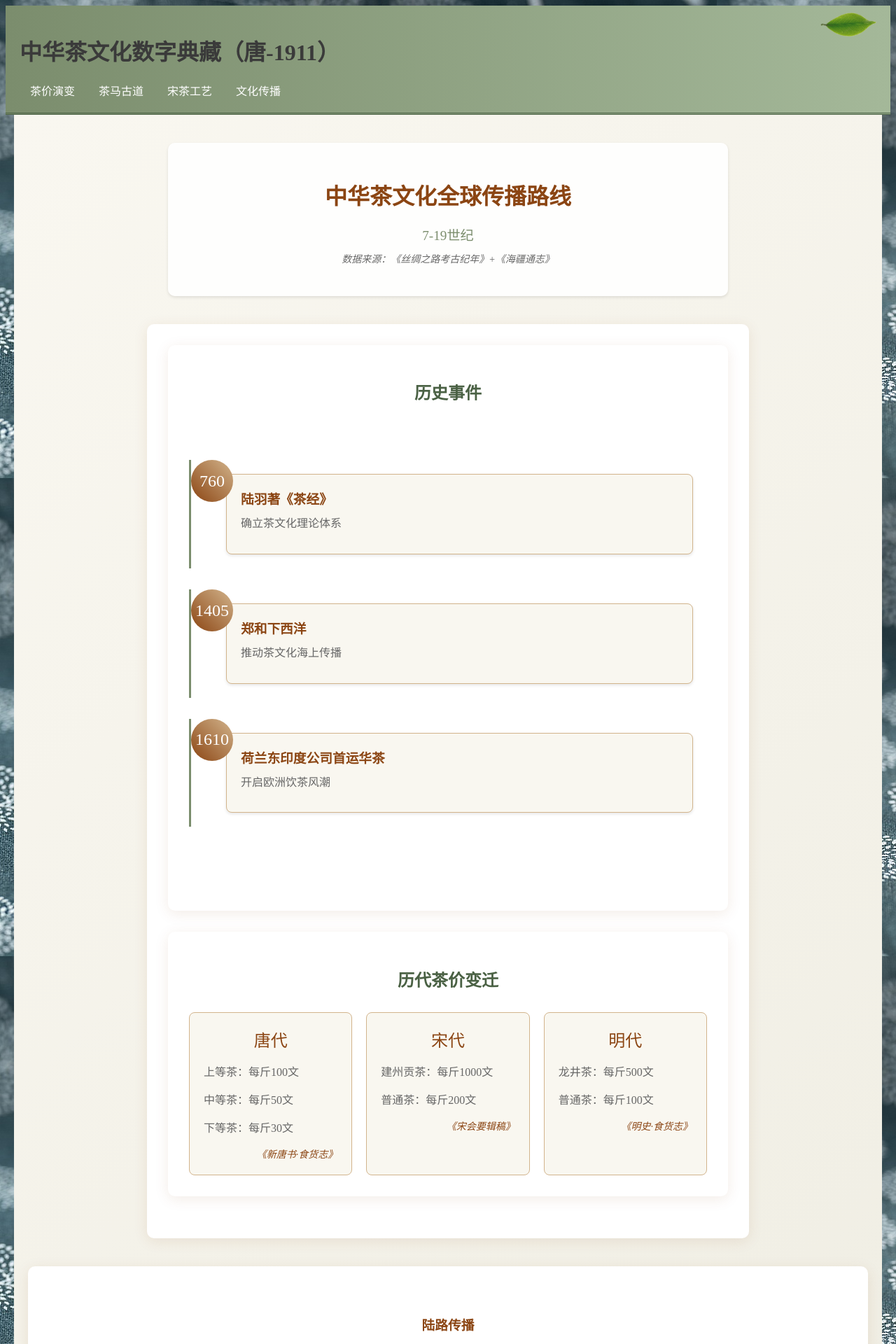
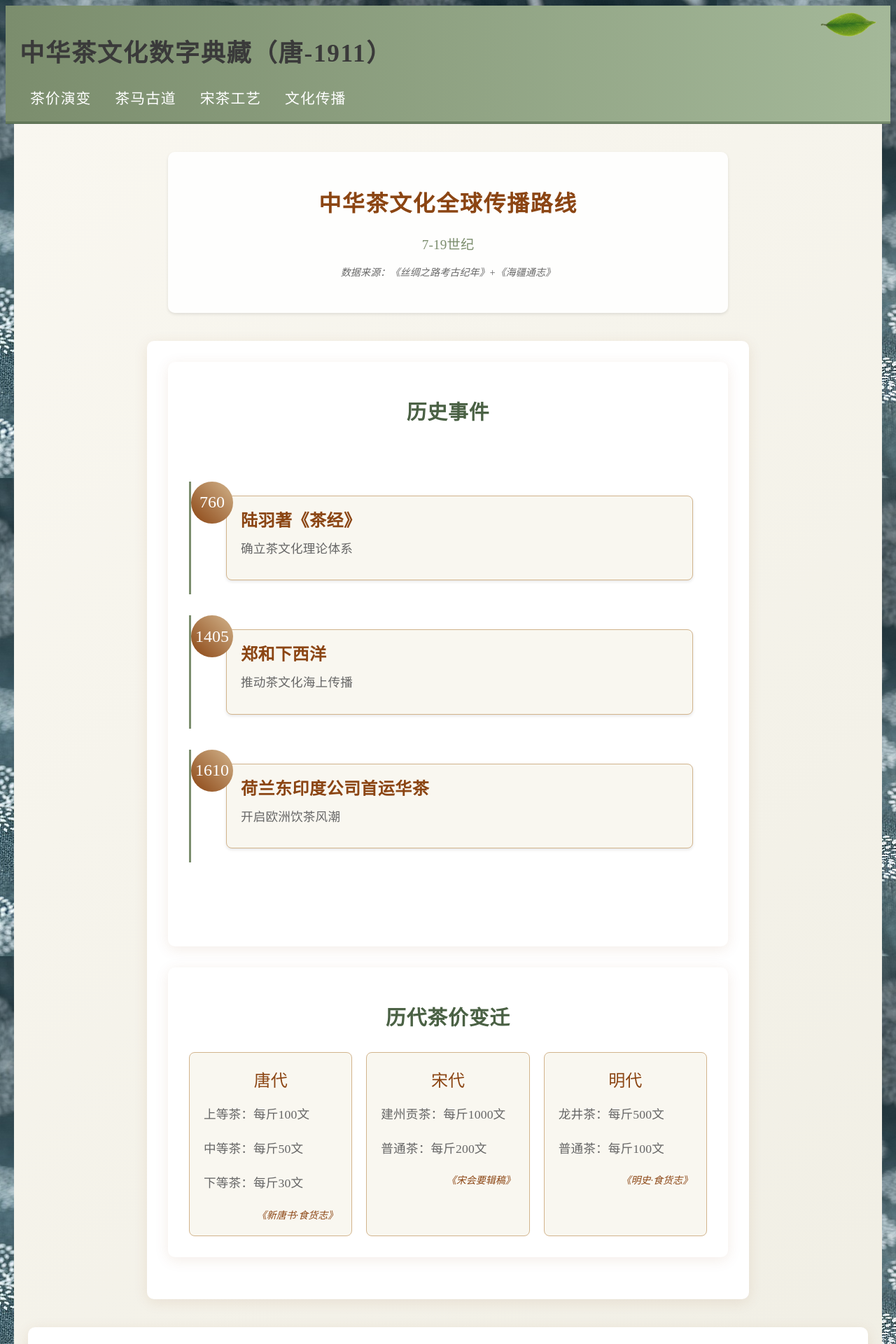
Before and after one commit to lining-lmxc/last, a Flask app: page /culture_spread in a window 1280 px wide. Shown: the top 1920 px of the page at 70% size. Run offline with Flask 3, Linux system fonts and the light colour scheme; some web fonts are replaced.

Commit message:
2025/4/18 更换了字体

```diff
--- a/static/css/song_style.css
+++ b/static/css/song_style.css
@@ -1,6 +1,56 @@
+@font-face {
+    font-family: '衡山毛笔行书';
+    src: url('../fonts/三极行楷简体-粗.ttf') format('truetype');
+    font-weight: normal;
+    font-style: normal;
+}
+
+/* 全局标题和重要元素使用衡山毛笔行书字体 */
+h1, h2, h3, h4, h5, h6,
+.header h1,
+.header nav a,
+.page-header h1,
+.page-header .period,
+.page-header .source,
+.historical-context h2,
+.timeline-content h3 {
+    font-family: '衡山毛笔行书', 'Calligraphy', serif;
+}
+
+/* 针对毛笔字体的特殊调整 */
+h1 {
+    font-size: 2.2em;
+    letter-spacing: 0.05em;
+    line-height: 1.4;
+}
+
+h2 {
+    font-size: 1.8em;
+    letter-spacing: 0.03em;
+    line-height: 1.3;
+}
+
+h3 {
+    font-size: 1.5em;
+    letter-spacing: 0.02em;
+    line-height: 1.3;
+}
+
+.header nav a {
+    font-size: 1.3em;
+    letter-spacing: 0.05em;
+}
+
+/* 正文文字稍微调小，提高可读性 */
+p, li, .timeline-content p, .historical-context p {
+    font-size: 1.1em;
+    line-height: 1.8;
+    letter-spacing: 0.01em;
+}
+
 body {
     background: #f0f0e1 url('../images/tea_pattern.jpg');
-    font-family: 'Calligraphy', serif;
+    font-family: '衡山毛笔行书', 'Calligraphy', serif;
     color: #3a3a3a;
 }
 
@@ -127,7 +177,7 @@ nav a:hover {
     display: flex;
     align-items: center;
     justify-content: center;
-    font-family: 'Calligraphy';
+    font-family: '衡山毛笔行书', 'Calligraphy';
 }
 
 .timeline-content {
@@ -140,6 +190,7 @@ nav a:hover {
 .timeline-content h3 {
     color: #4a6144;
     margin: 0 0 10px 0;
+    font-family: '衡山毛笔行书', 'Calligraphy';
 }
 
 .timeline-content .duration {
@@ -196,7 +247,7 @@ nav a:hover {
     color: #4a6144;
     text-align: center;
     margin-bottom: 30px;
-    font-family: 'Calligraphy';
+    font-family: '衡山毛笔行书', 'Calligraphy';
 }
 
 .timeline {
@@ -222,7 +273,7 @@ nav a:hover {
     display: flex;
     align-items: center;
     justify-content: center;
-    font-family: 'Calligraphy';
+    font-family: '衡山毛笔行书', 'Calligraphy';
 }
 
 .timeline-content {
@@ -235,7 +286,7 @@ nav a:hover {
 .timeline-content h3 {
     color: #4a6144;
     margin: 0 0 10px 0;
-    font-family: 'Calligraphy';
+    font-family: '衡山毛笔行书', 'Calligraphy';
 }
 
 .timeline-content p {
@@ -256,7 +307,7 @@ nav a:hover {
 
 .page-header h1 {
     color: #4a6144;
-    font-family: 'Calligraphy';
+    font-family: '衡山毛笔行书', 'Calligraphy';
     margin-bottom: 10px;
 }
 
--- a/templates/base.html
+++ b/templates/base.html
@@ -3,6 +3,7 @@
 <head>
     <meta charset="UTF-8">
     <title>中华茶文化数字可视化平台</title>
+    <link rel="preload" href="{{ url_for('static', filename='fonts/衡山毛笔行书.ttf') }}" as="font" type="font/ttf" crossorigin>
     <link rel="stylesheet" href="{{ url_for('static', filename='css/song_style.css') }}">
     <script src="{{ url_for('static', filename='js/echarts.min.js') }}"></script>
     <script src="https://cdn.jsdelivr.net/npm/echarts@5.4.3/map/js/world.js"></script>
```
Also changed, not shown: static/fonts/calligraphy.ttf (deleted), 3 other files.
